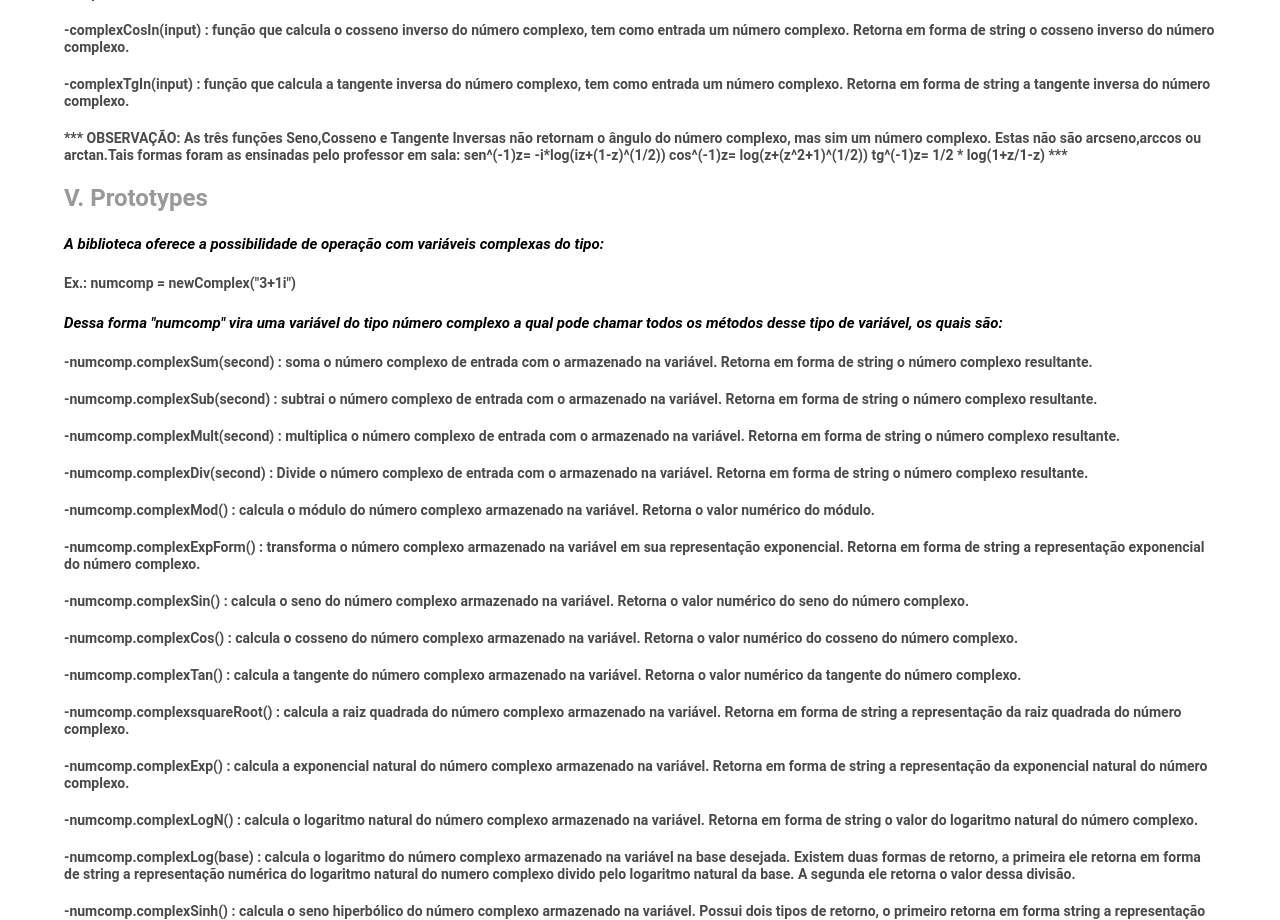
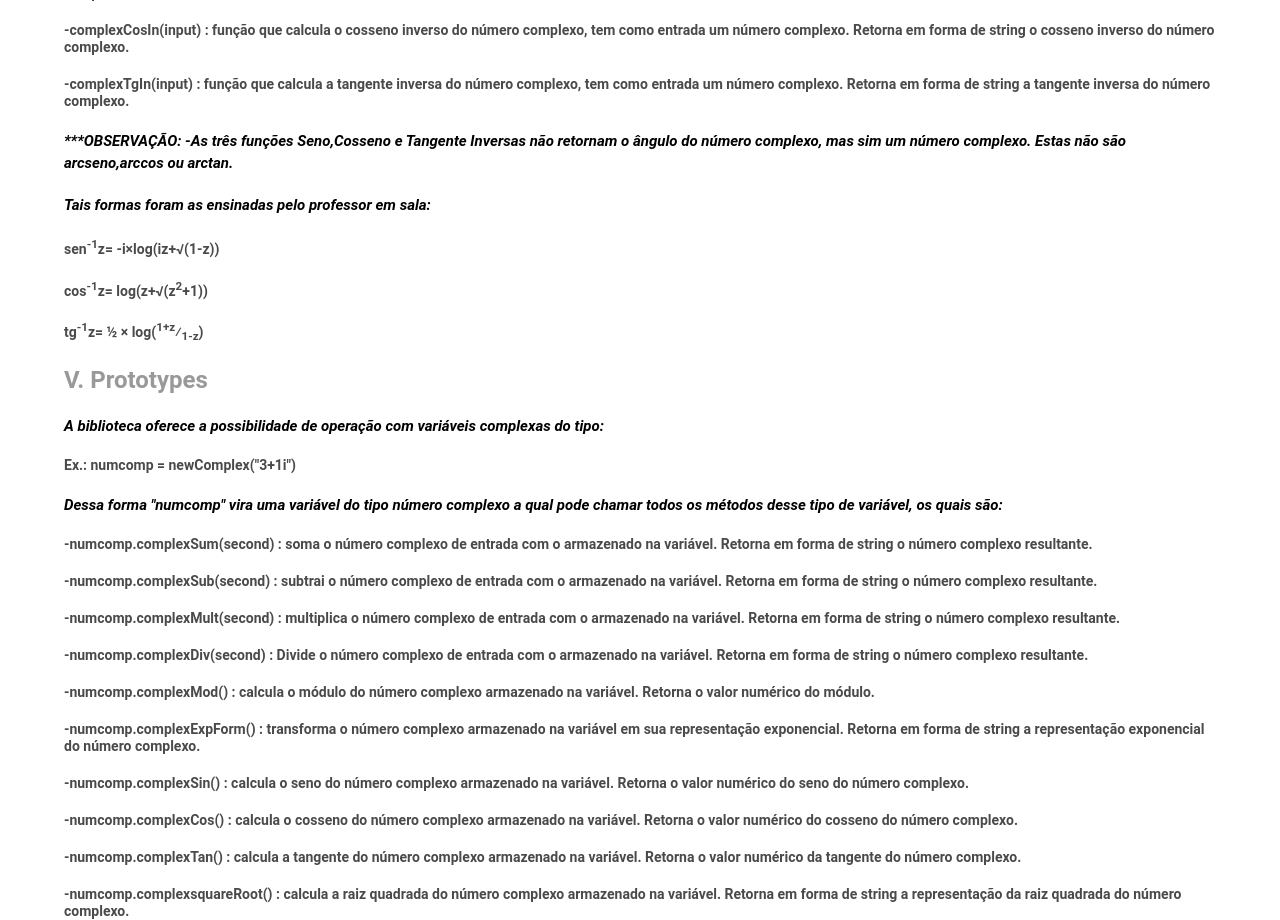
Before and after one commit to DanielBrenoM/complexnumbers, a plain HTML site: page readme.html in a window 1280 px wide. Shown: the part 1766-2686 px from the top of the page. Drawn offline with Linux system fonts and the light colour scheme.

Commit message:
Modificado index e readme html

```diff
--- a/readme.html
+++ b/readme.html
@@ -3,6 +3,7 @@
   <meta charset="utf-8">
   <title>Complex Numbers Library ReadMe</title>
   <link href="css/style.css" rel="stylesheet" type="text/css">
+  <script src="complexnumber.js"></script>
 </head>
 <body>
 	<h1>Biblioteca JavaScript de Números Complexos/Complex Numbers JavaScript Library</h1>
@@ -82,10 +83,10 @@
 
   <h4>-complexTgIn(input) : função que calcula a tangente inversa do número complexo, tem como entrada um número complexo. Retorna em forma de string a tangente inversa do número complexo.</h4>
 
-  <h4>*** OBSERVAÇÃO:
-      As três funções Seno,Cosseno e Tangente Inversas não retornam o ângulo do número complexo, mas sim um número complexo. Estas não são arcseno,arccos ou arctan.Tais formas foram as ensinadas pelo professor em sala:
-            sen^(-1)z= -i*log(iz+(1-z)^(1/2))     cos^(-1)z= log(z+(z^2+1)^(1/2))   tg^(-1)z= 1/2 * log(1+z/1-z)
-  ***</h4>
+  <h3>***OBSERVAÇÃO:
+    -As três funções Seno,Cosseno e Tangente Inversas não retornam o ângulo do número complexo, mas sim um número complexo. Estas não são arcseno,arccos ou arctan.</h3>
+    <h3>Tais formas foram as ensinadas pelo professor em sala:
+            <h4>sen<sup>-1</sup>z= -i&times;log(iz+&radic;(1-z)) <h4>cos<sup>-1</sup>z= log(z+&radic;(z<sup>2</sup>+1))   <h4>tg<sup>-1</sup>z= &frac12; &times; log(<sup>1+z</sup>&frasl;<sub>1-z</sub>)</h3>
 
 <h2>V. Prototypes</h2>
 
```
Also changed, not shown: index.html (+1 -2 lines).
